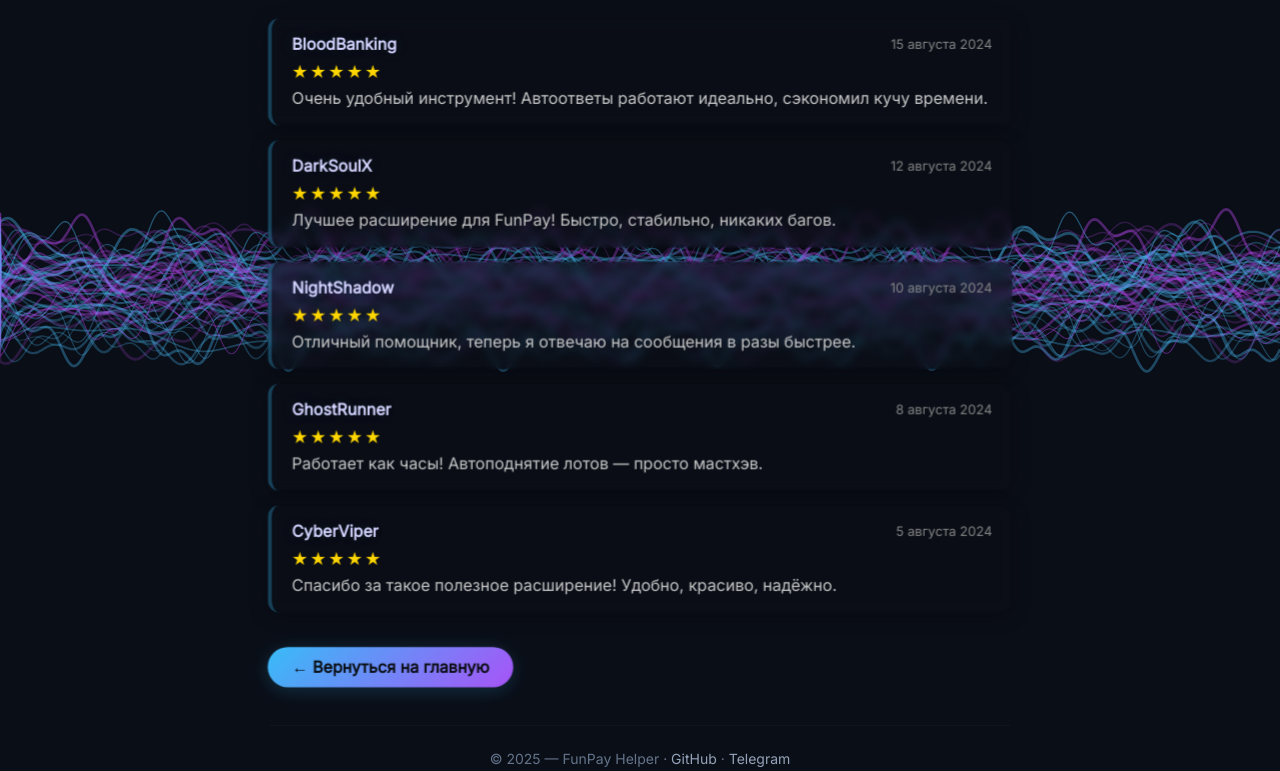
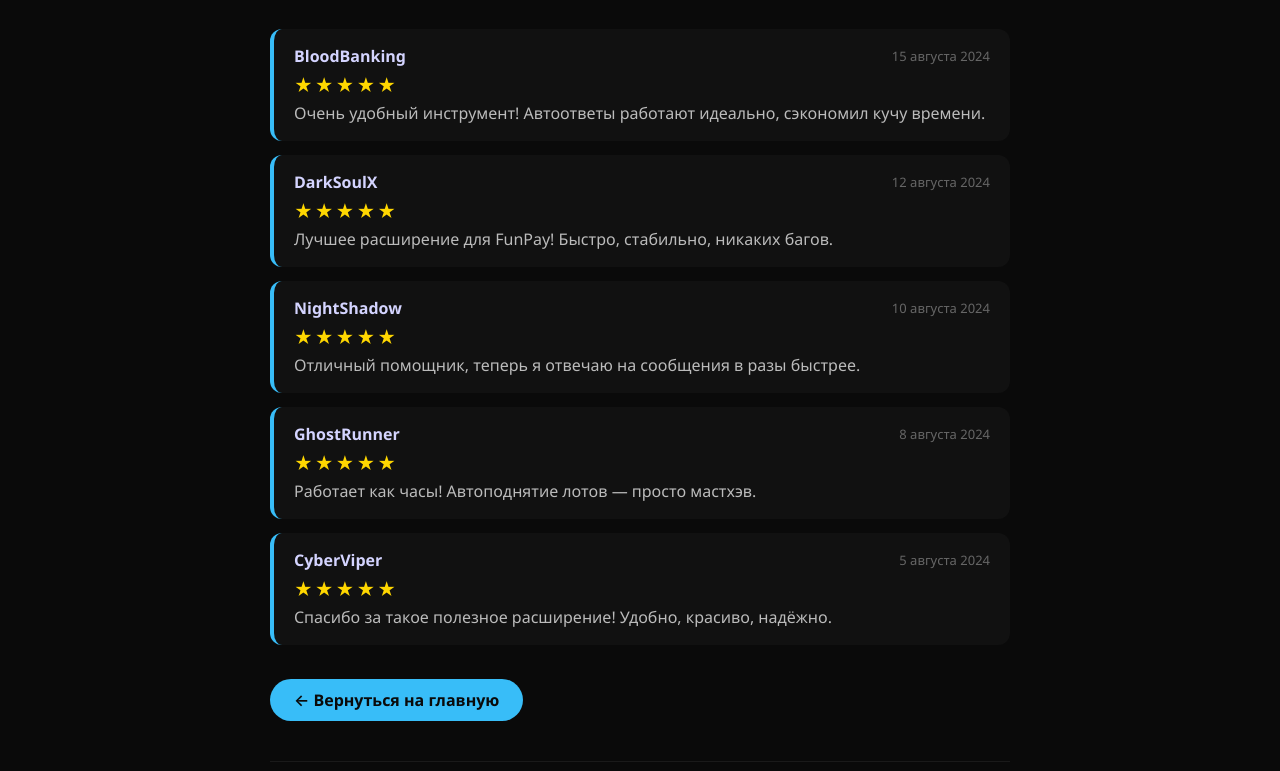
Before and after one commit to webworldinmyhands/webworldinmyhands.github.io, a plain HTML site: page reviews.html in a window 1280 px wide. Shown: the part 159-930 px from the top of the page. Drawn offline with Linux system fonts and the light colour scheme; animation ran at ten frames a second.

Commit message:
Update reviews.html

```diff
--- a/reviews.html
+++ b/reviews.html
@@ -4,118 +4,112 @@
     <meta charset="UTF-8">
     <meta name="viewport" content="width=device-width, initial-scale=1.0">
     <title>Отзывы — FunPay Helper</title>
-    <link href="https://fonts.googleapis.com/css2?family=Inter:opsz@14..32&display=swap" rel="stylesheet" />
     <style>
         * { margin: 0; padding: 0; box-sizing: border-box; }
 
         body {
-            font-family: 'Inter', 'Segoe UI', system-ui, sans-serif;
+            font-family: 'Segoe UI', system-ui, -apple-system, sans-serif;
             min-height: 100vh;
             display: flex;
             justify-content: center;
             align-items: center;
             padding: 24px;
-            background: #0a0e17;
-            position: relative;
-            overflow: hidden;
-            perspective: 800px;
-        }
-
-        #waveCanvas {
-            position: fixed;
-            top: 0;
-            left: 0;
-            width: 100vw;
-            height: 100vh;
-            z-index: 0;
-            pointer-events: none;
-            display: block;
+            background: #0a0a0a;
         }
 
         .container {
-            position: relative;
-            z-index: 1;
             max-width: 820px;
             width: 100%;
             background: transparent;
             padding: 48px 40px;
-            border-radius: 40px;
-            transition: transform 0.1s ease-out;
-            transform-style: preserve-3d;
-            transform: rotateX(0deg) rotateY(0deg);
-            will-change: transform;
         }
 
         h1 {
             font-size: 38px;
             font-weight: 700;
-            background: linear-gradient(135deg, #38bdf8, #a855f7);
-            -webkit-background-clip: text;
-            -webkit-text-fill-color: transparent;
-            background-clip: text;
+            color: #ffffff;
             margin-bottom: 8px;
-            transform: translateZ(20px);
-            text-shadow: 0 0 40px rgba(56, 189, 248, 0.15);
         }
 
         .sub {
             font-size: 18px;
-            color: #94a3b8;
+            color: #aaaaaa;
             margin-bottom: 32px;
-            border-left: 3px solid rgba(56, 189, 248, 0.3);
+            border-left: 3px solid #38bdf8;
             padding-left: 20px;
-            transform: translateZ(10px);
         }
 
         .review {
-            background: rgba(10, 14, 23, 0.6);
-            backdrop-filter: blur(4px);
-            -webkit-backdrop-filter: blur(4px);
+            background: #111;
             padding: 16px 20px;
             border-radius: 12px;
             margin-bottom: 14px;
-            border-left: 4px solid rgba(56, 189, 248, 0.3);
-            transform: translateZ(5px);
-            box-shadow: 0 4px 20px rgba(0, 0, 0, 0.3);
+            border-left: 4px solid #38bdf8;
         }
 
-        .review-header { display: flex; justify-content: space-between; align-items: center; }
-        .reviewer-name { font-weight: 600; color: #d4d4ff; text-shadow: 0 0 20px rgba(56, 189, 248, 0.1); }
-        .review-date { color: #888; font-size: 13px; }
-        .stars { color: #ffd700; font-size: 18px; letter-spacing: 2px; margin: 6px 0 4px; }
-        .review-text { color: #ccc; margin: 4px 0 0; line-height: 1.5; }
+        .review-header {
+            display: flex;
+            justify-content: space-between;
+            align-items: center;
+        }
+
+        .reviewer-name {
+            font-weight: 600;
+            color: #d4d4ff;
+        }
+
+        .review-date {
+            color: #666;
+            font-size: 13px;
+        }
+
+        .stars {
+            color: #ffd700;
+            font-size: 18px;
+            letter-spacing: 2px;
+            margin: 6px 0 4px;
+        }
+
+        .review-text {
+            color: #bbb;
+            margin: 4px 0 0;
+            line-height: 1.5;
+        }
 
         .btn-back {
             display: inline-block;
             margin: 20px 0 10px;
-            background: linear-gradient(135deg, #38bdf8, #a855f7);
+            background: #38bdf8;
             border: none;
-            color: #0b0e14;
+            color: #0a0a0a;
             padding: 10px 24px;
             border-radius: 40px;
             text-decoration: none;
             font-weight: 600;
             transition: 0.2s;
-            transform: translateZ(5px);
-            box-shadow: 0 4px 20px rgba(56, 189, 248, 0.2);
         }
 
         .btn-back:hover {
-            transform: scale(1.02) translateZ(15px);
-            box-shadow: 0 8px 40px rgba(56, 189, 248, 0.4);
+            background: #4ac5ff;
         }
 
         .footer {
-            border-top: 1px solid rgba(56, 189, 248, 0.05);
+            border-top: 1px solid #1a1a1a;
             padding-top: 24px;
             margin-top: 30px;
             font-size: 14px;
-            color: #64748b;
+            color: #555;
             text-align: center;
         }
 
-        .footer a { color: #94a3b8; text-decoration: none; }
-        .footer a:hover { color: #38bdf8; }
+        .footer a {
+            color: #777;
+            text-decoration: none;
+        }
+
+        .footer a:hover {
+            color: #38bdf8;
+        }
 
         @media (max-width: 600px) {
             .container { padding: 28px 20px; }
@@ -125,10 +119,7 @@
     </style>
 </head>
 <body>
-
-    <canvas id="waveCanvas"></canvas>
-
-    <div class="container" id="card">
+    <div class="container">
         <h1>⭐ Отзывы</h1>
         <p class="sub">Что говорят пользователи о FunPay Helper</p>
 
@@ -182,101 +173,5 @@
             © 2025 — FunPay Helper &middot; <a href="#">GitHub</a> &middot; <a href="#">Telegram</a>
         </div>
     </div>
-
-    <script>
-        (function() {
-            const canvas = document.getElementById('waveCanvas');
-            const ctx = canvas.getContext('2d');
-
-            let width = window.innerWidth;
-            let height = window.innerHeight;
-            canvas.width = width;
-            canvas.height = height;
-
-            window.addEventListener('resize', () => {
-                width = window.innerWidth;
-                height = window.innerHeight;
-                canvas.width = width;
-                canvas.height = height;
-            });
-
-            let mouseX = width / 2;
-            let mouseY = height / 2;
-
-            document.addEventListener('mousemove', (e) => {
-                mouseX = e.clientX;
-                mouseY = e.clientY;
-            });
-
-            const waveLines = 60;
-            const lines = [];
-
-            for (let i = 0; i < waveLines; i++) {
-                lines.push({
-                    offset: Math.random() * 100,
-                    amplitude: 5 + Math.random() * 20,
-                    frequency: 0.02 + Math.random() * 0.04,
-                    speed: 0.5 + Math.random() * 1.5,
-                    phase: Math.random() * Math.PI * 2,
-                    alpha: 0.3 + Math.random() * 0.4,
-                    width: 1 + Math.random() * 2,
-                    hue: Math.random() > 0.5 ? 200 : 280
-                });
-            }
-
-            let time = 0;
-
-            function drawWaves() {
-                ctx.clearRect(0, 0, width, height);
-
-                lines.forEach((line) => {
-                    ctx.beginPath();
-                    ctx.moveTo(0, mouseY + line.offset - 30);
-
-                    for (let x = 0; x <= width; x += 2) {
-                        const dx = x - mouseX;
-                        const dist = Math.abs(dx);
-                        const fade = Math.max(0, 1 - dist / 350);
-
-                        const y = mouseY
-                            + line.offset
-                            + line.amplitude * Math.sin(x * line.frequency + time * line.speed + line.phase)
-                            + line.amplitude * 0.5 * Math.sin(x * line.frequency * 2.5 + time * 0.8 + line.phase)
-                            + Math.sin(x * 0.02 + time * 0.5 + line.phase) * 3;
-
-                        ctx.lineTo(x, y);
-                    }
-
-                    ctx.strokeStyle = `hsla(${line.hue}, 80%, 60%, ${line.alpha * 0.6})`;
-                    ctx.lineWidth = line.width;
-                    ctx.shadowColor = `hsla(${line.hue}, 100%, 70%, ${line.alpha * 0.1})`;
-                    ctx.shadowBlur = 8;
-                    ctx.stroke();
-                });
-
-                time += 0.02;
-                requestAnimationFrame(drawWaves);
-            }
-
-            drawWaves();
-
-            const card = document.getElementById('card');
-            if (card) {
-                const rect = card.getBoundingClientRect();
-                const centerX = rect.left + rect.width / 2;
-                const centerY = rect.top + rect.height / 2;
-
-                document.addEventListener('mousemove', (e) => {
-                    const deltaX = (e.clientX - centerX) / rect.width;
-                    const deltaY = (e.clientY - centerY) / rect.height;
-                    card.style.transform = `rotateX(${-deltaY * 6}deg) rotateY(${deltaX * 6}deg)`;
-                });
-
-                document.addEventListener('mouseleave', () => {
-                    card.style.transform = 'rotateX(0deg) rotateY(0deg)';
-                });
-            }
-        })();
-    </script>
 </body>
 </html>
```
